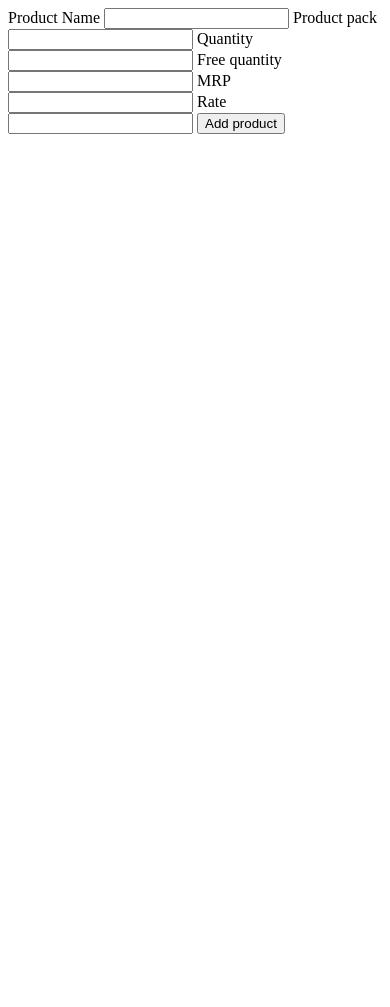
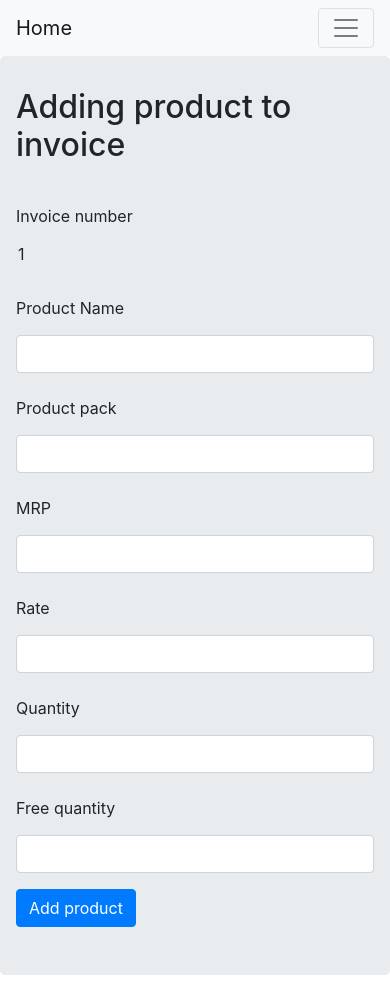
Before and after one commit to gauravc6/billtrack, a Flask app: page /1/addproduct in a window 390 px wide. Before the commit the page ends 134 px from the top, so only its background shows below. Run offline with Flask 2, Linux system fonts and the light colour scheme; some libraries are stand-ins or nearby versions.

Commit message:
improve form views

```diff
--- a/app.py
+++ b/app.py
@@ -51,7 +51,7 @@ def addproduct(invoice_number):
         db.session.add(product)
         db.session.commit()
         return redirect(url_for('bill_details', invoice_number=invoice_number))
-    return render_template('addproduct.html', form=form)
+    return render_template('addproduct.html', form=form, invoice_number=invoice_number)
 
 
 if __name__ == "__main__":
--- a/billtrack/templates/addproduct.html
+++ b/billtrack/templates/addproduct.html
@@ -1,10 +1,58 @@
-<form method="post">
-    {{form.hidden_tag()}}
-    {{form.product_name.label}} {{form.product_name()}}
-    {{form.product_pack.label}} {{form.product_pack()}}
-    {{form.quantity.label}} {{form.quantity()}}
-    {{form.free_quantity.label}} {{form.free_quantity()}}
-    {{form.mrp.label}} {{form.mrp()}}
-    {{form.rate.label}} {{form.rate()}}
-    {{form.submit()}}
-</form>
+{% extends "base.html"%}
+{% block content %}
+<div class="container jumbotron">
+    <h2>Adding product to invoice</h2>
+    <br>
+    <form method="post">
+        {{form.hidden_tag()}}
+        <div class="form-group row">
+            <label class="col-sm-2 col-form-label">Invoice number</label>
+            <div class="col-sm-10">
+              <input type="text" readonly class="form-control-plaintext" value="{{invoice_number}}">
+            </div>
+        </div>
+        <div class="form-group row">
+            <label class="col-sm-2 col-form-label">{{form.product_name.label}}</label>
+            <div class="col-sm-10">
+                {{form.product_name(class="form-control")}}
+            </div>
+        </div>
+        <div class="form-group row">
+            <label class="col-sm-2 col-form-label"> {{form.product_pack.label}}</label>
+            <div class="col-sm-10">
+                {{form.product_pack(class="form-control")}}
+            </div>
+        </div>
+
+        <div class="form-group row">
+            <label class="col-sm-2 col-form-label">{{form.mrp.label}}</label>
+            <div class="col-sm-10">
+                {{form.mrp(class="form-control")}}
+            </div>
+        </div>
+        <div class="form-group row">
+            <label class="col-sm-2 col-form-label">{{form.rate.label}}</label>
+            <div class="col-sm-10">
+                {{form.rate(class="form-control")}}
+            </div>
+        </div>
+        <div class="form-group row">
+            <label class="col-sm-2 col-form-label">{{form.quantity.label}}</label>
+            <div class="col-sm-10">
+                {{form.quantity(class="form-control")}}
+            </div>
+        </div>
+        <div class="form-group row">
+            <label class="col-sm-2 col-form-label">{{form.free_quantity.label}}</label>
+            <div class="col-sm-10">
+                {{form.free_quantity(class="form-control")}}
+            </div>
+        </div>
+        <div class="form-group row">
+            <div class="col-sm-10 offset-sm-2">
+                {{form.submit(class="btn btn-primary")}}
+            </div>
+        </div>
+    </form>
+</div>
+{% endblock %}
```
Also changed, not shown: billtrack/templates/addbill.html (+19 -18 lines).
